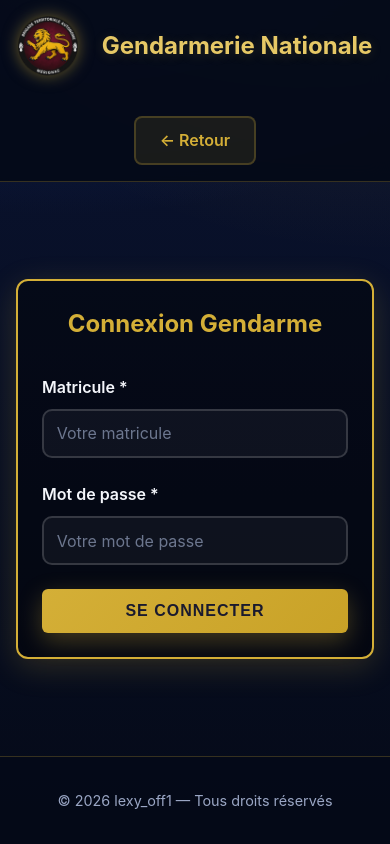
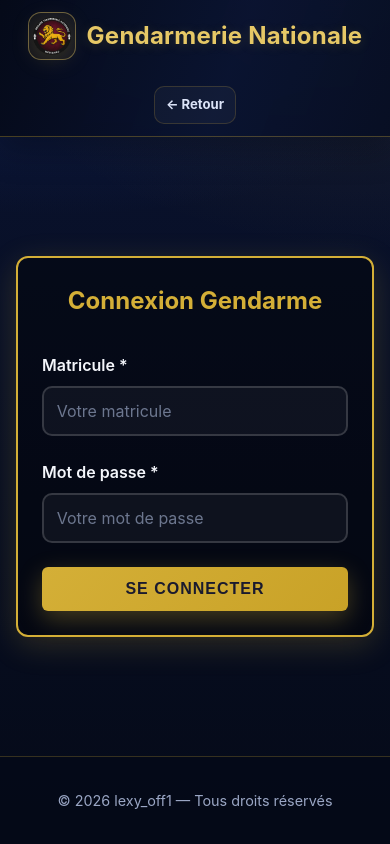
Before and after one commit to lexyoff1/gendarmerie-bordeauxrp, a website: page public/gn-login.html in a window 390 px wide. Drawn offline with Linux system fonts and the light colour scheme.

Commit message:
Update gn-login.html

```diff
--- a/public/gn-login.html
+++ b/public/gn-login.html
@@ -218,17 +218,215 @@
     padding: 1.5rem 1rem;
   }
 }
-    </style>
+
+
+/* En-tete propre a cette page */
+body > header {
+  position: sticky;
+  top: 0;
+  z-index: 100;
+  display: flex;
+  flex-wrap: wrap;
+  align-items: center;
+  justify-content: space-between;
+  gap: 12px 24px;
+  width: 100%;
+  min-height: 84px;
+  padding: 12px clamp(16px, 4vw, 52px);
+  color: #f4f6fb;
+  background: linear-gradient(110deg, rgba(5, 10, 24, 0.98), rgba(10, 19, 48, 0.96) 58%, rgba(8, 15, 35, 0.98));
+  border-bottom: 1px solid rgba(212, 175, 55, 0.32);
+  box-shadow: 0 12px 32px rgba(0, 0, 0, 0.28);
+  backdrop-filter: blur(10px);
+}
+
+body > header > .brand,
+body > header > .header-inner {
+  display: flex;
+  flex: 1 1 auto;
+  align-items: center;
+  justify-content: space-between;
+  gap: clamp(14px, 2.5vw, 32px);
+  min-width: 0;
+  width: 100%;
+  margin: 0;
+}
+
+body > header .brand-home {
+  display: flex;
+  flex: 0 1 auto;
+  flex-direction: row;
+  align-items: center;
+  gap: 14px;
+  min-width: 0;
+  color: inherit;
+  text-decoration: none;
+  border-radius: 10px;
+}
+
+body > header .brand-home:hover {
+  color: inherit;
+  text-decoration: none;
+  filter: brightness(1.1);
+}
+
+body > header .brand-home:focus-visible {
+  outline: 2px solid #e6c866;
+  outline-offset: 5px;
+}
+
+body > header .logo {
+  width: 56px;
+  height: 56px;
+  flex: 0 0 auto;
+  padding: 4px;
+  object-fit: contain;
+  border: 1px solid rgba(230, 200, 102, 0.42);
+  border-radius: 15px;
+  background: rgba(212, 175, 55, 0.06);
+  filter: drop-shadow(0 4px 10px rgba(212, 175, 55, 0.18));
+}
+
+body > header h1,
+body > header .brand-text strong {
+  margin: 0;
+  color: #e6c866;
+  font-size: clamp(1.05rem, 1.8vw, 1.4rem);
+  line-height: 1.2;
+  letter-spacing: 0.01em;
+  text-shadow: 0 2px 12px rgba(212, 175, 55, 0.18);
+}
+
+body > header .brand p,
+body > header .brand-text > span {
+  margin: 4px 0 0;
+  color: #9aa6c4;
+  font-size: 0.84rem;
+  line-height: 1.35;
+}
+
+body > header nav {
+  display: flex;
+  flex: 0 1 auto;
+  align-items: center;
+  justify-content: flex-end;
+  gap: 6px;
+  width: auto;
+  max-width: 100%;
+  margin: 0;
+}
+
+body > header nav a,
+body > header .back-btn,
+body > header .login-btn {
+  display: inline-flex;
+  flex: 0 0 auto;
+  align-items: center;
+  justify-content: center;
+  min-height: 40px;
+  padding: 9px 13px;
+  color: #dce4f8;
+  background: rgba(255, 255, 255, 0.035);
+  border: 1px solid rgba(212, 175, 55, 0.2);
+  border-radius: 10px;
+  font-size: 0.88rem;
+  font-weight: 650;
+  line-height: 1.2;
+  text-align: center;
+  text-decoration: none;
+  white-space: nowrap;
+  transition: color 160ms ease, background-color 160ms ease, border-color 160ms ease, transform 160ms ease;
+}
+
+body > header nav a:hover,
+body > header .back-btn:hover,
+body > header .login-btn:hover {
+  color: #e6c866;
+  background: rgba(212, 175, 55, 0.1);
+  border-color: rgba(230, 200, 102, 0.5);
+  transform: translateY(-1px);
+}
+
+body > header nav a:focus-visible,
+body > header .back-btn:focus-visible,
+body > header .login-btn:focus-visible {
+  outline: 2px solid #e6c866;
+  outline-offset: 3px;
+}
+
+body > header .login-btn {
+  color: #0a1330;
+  background: linear-gradient(135deg, #e6c866, #d4af37 58%, #b48f1f);
+  border-color: rgba(230, 200, 102, 0.7);
+}
+
+body > header .login-btn:hover {
+  color: #0a1330;
+  background: linear-gradient(135deg, #f0d77e, #d4af37);
+}
+
+@media (max-width: 700px) {
+  body > header {
+    gap: 10px 14px;
+    min-height: auto;
+    padding: 12px 16px;
+  }
+
+  body > header > .brand,
+  body > header > .header-inner {
+    flex-basis: 100%;
+    flex-wrap: wrap;
+    gap: 10px 12px;
+  }
+
+  body > header .brand-home {
+    gap: 11px;
+  }
+
+  body > header nav {
+    flex: 1 1 100%;
+    justify-content: flex-start;
+    flex-wrap: wrap;
+    gap: 6px;
+  }
+
+  body > header nav a,
+  body > header .back-btn,
+  body > header .login-btn {
+    min-height: 38px;
+    padding: 8px 11px;
+    font-size: 0.82rem;
+  }
+}
+
+@media (max-width: 420px) {
+  body > header .logo {
+    width: 48px;
+    height: 48px;
+    border-radius: 13px;
+  }
+
+  body > header h1,
+  body > header .brand-text strong {
+    font-size: 1rem;
+  }
+
+  body > header .brand p,
+  body > header .brand-text > span {
+    font-size: 0.78rem;
+  }
+}
+
+</style>
 <link rel="stylesheet" href="/site-theme.css">
-    <script src="/header-navigation.js" defer></script>
 <link rel="icon" type="image/png" href="/assets/logo-gendarmerie.png">
 </head>
 <body>
 
 <header>
     <div class="brand">
-        <img src="/assets/logo-gendarmerie.png" class="logo" alt="Logo Gendarmerie">
-        <h1>Gendarmerie Nationale</h1>
+        <a class="brand-home" href="/dashboard" aria-label="Retour au tableau de bord"><img src="/assets/logo-gendarmerie.png" class="logo" alt="Logo Gendarmerie">
+        <h1>Gendarmerie Nationale</h1></a>
         <a href="/" class="back-btn">← Retour</a>
     </div>
 </header>
```
